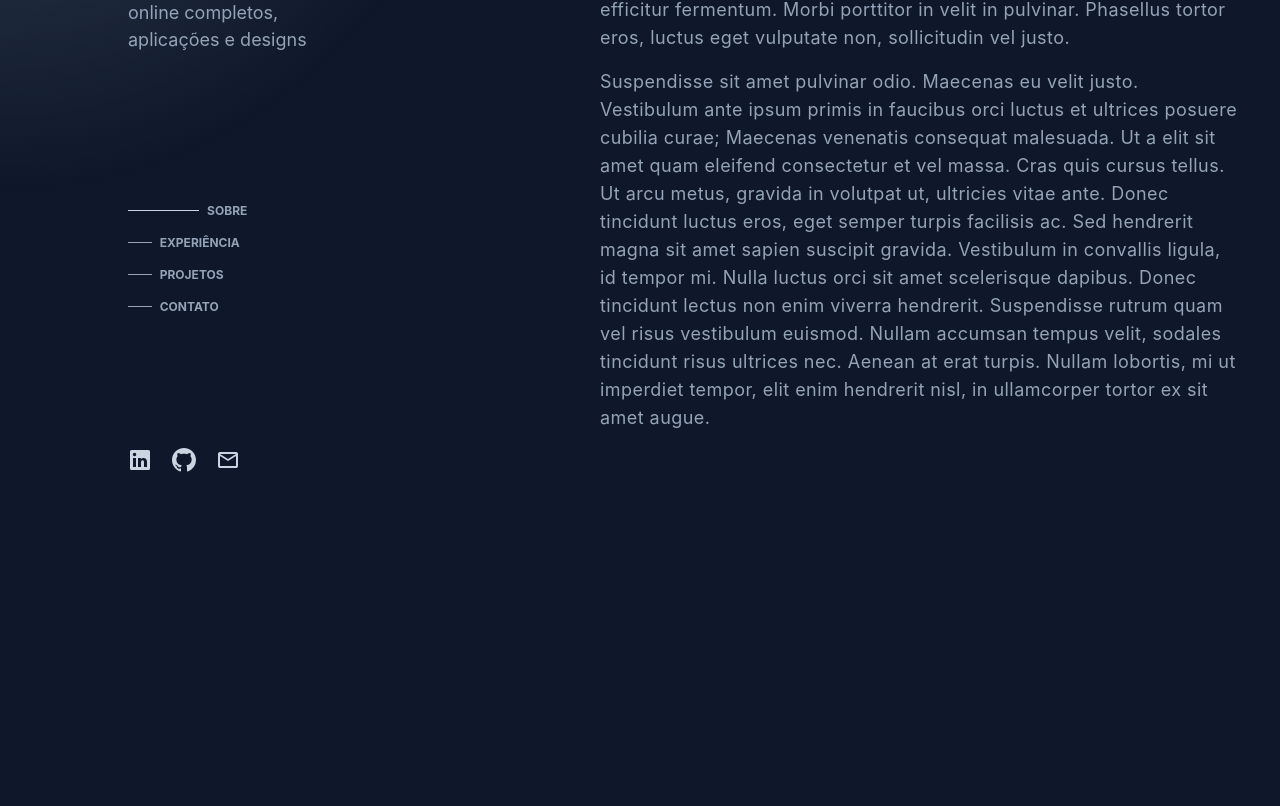
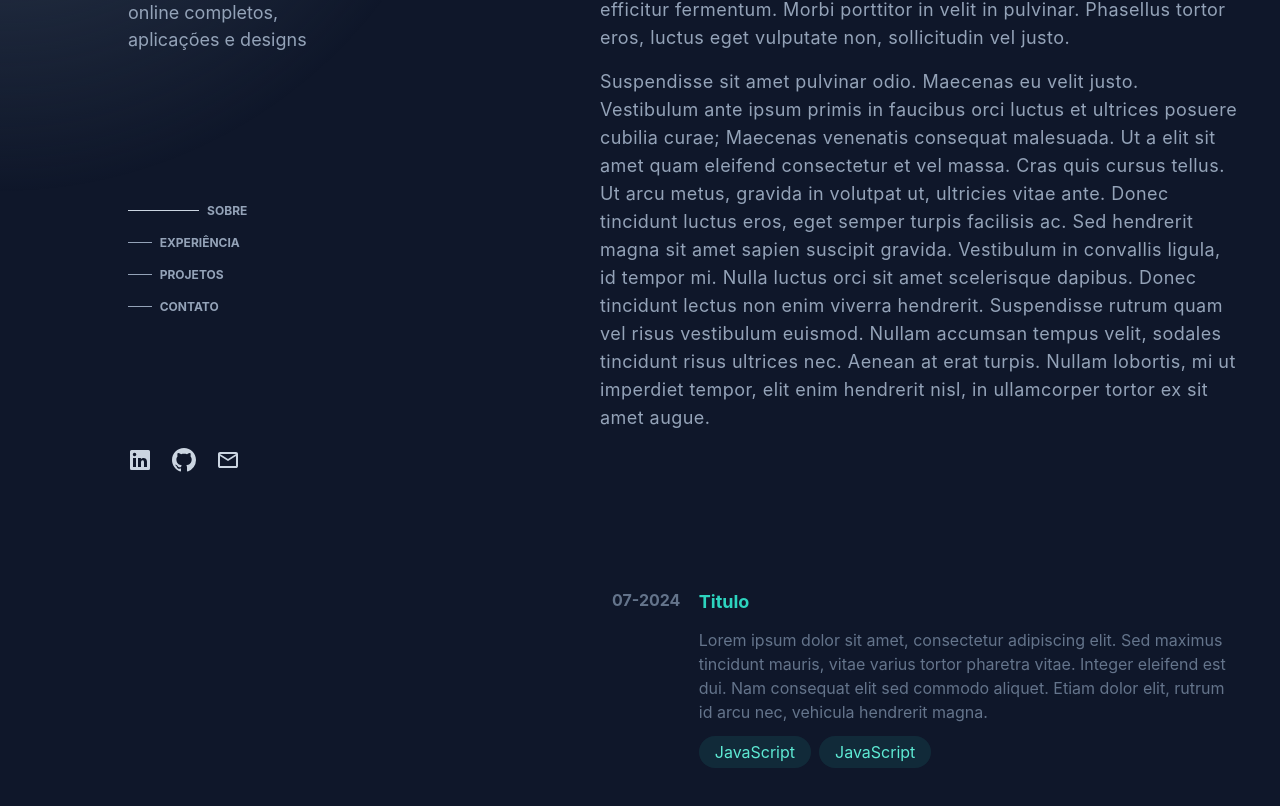
Before and after one commit to Acquesta/v4, a Next.js app: page / in a window 1280 px wide. Shown: the part 288-1094 px from the top of the page. Built offline with nearby package versions, Linux system fonts and the light colour scheme.

Commit message:
experiencia

```diff
--- /dev/null
+++ b/app/components/CardsInfos.js
@@ -0,0 +1,23 @@
+function CardInfos() {
+    return (
+        <div className="flex gap-5 w-1/2 mx-10 my-10">
+            <div className="flex hover:bg-slate-700/30 py-5 px-3 rounded-xl cursor-pointer">
+                <div className="w-1/2">
+                    <h4 className="text-slate-500 font-bold">07-2024</h4>
+                </div>
+                <div>
+                    <h4 className="text-teal-400 text-lg font-bold">Titulo</h4>
+                    <p className="text-slate-500 my-3">Lorem ipsum dolor sit amet, consectetur adipiscing elit. Sed maximus tincidunt mauris, vitae varius tortor pharetra vitae. Integer eleifend est dui. Nam consequat elit sed commodo aliquet. Etiam dolor elit, rutrum id arcu nec, vehicula hendrerit magna.</p>
+                    <div>
+                        <ul className="flex flex-wrap gap-2">
+                            <li className="bg-teal-400/10 text-teal-300 px-4 py-1 rounded-full">JavaScript</li>
+                            <li className="bg-teal-400/10 text-teal-300 px-4 py-1 rounded-full">JavaScript</li>
+                        </ul>
+                    </div>
+                </div>
+            </div>
+        </div>
+     );
+}
+
+export default CardInfos;
--- a/app/components/Header.js
+++ b/app/components/Header.js
@@ -1,9 +1,13 @@
+import { useState } from "react";
+
 function Header({ lingua, sobreVisible }) {
 
     console.log(sobreVisible);
 
+    const [hover, setHover] = useState(false)
+
     return (
-        <div className="fixed top-10 left-32 flex flex-col justify-between mx-auto py-20 w-1/3 h-[100vh]">
+        <div className="z-30 fixed top-10 left-32 flex flex-col justify-between mx-auto py-20 w-1/3 h-[100vh]">
             <div>
                 <h1 className="text-slate-300 text-4xl font-bold">Lorenzo Adinolfi Acquesta</h1>
                 <h2 className="text-slate-200 text-xl my-4">Engenheiro de software</h2>
@@ -11,21 +15,23 @@ function Header({ lingua, sobreVisible }) {
             </div>
             <div>
                 <ul>
-                    <li className={`w-1/3 mt-4 flex items-center gap-2 uppercase font-bold text-xs text-slate-400 cursor-pointer hover:text-slate-300 hover:w-1/2 transition-all ${sobreVisible ? 'text-slate-300 w-full ' : ''}`} >
+                    <li className={`z-30 w-1/3 mt-4 flex items-center gap-2 uppercase font-bold text-xs text-slate-400 cursor-pointer hover:text-slate-300 hover:w-full transition-all ${sobreVisible ? 'text-slate-100 w-full' : ''}`} >
                         <div className="bg-slate-300 w-1/6 h-[1px]"></div>
                         <p>Sobre</p>
                     </li>
-                    <li className="w-1/3 mt-4 flex items-center gap-2 uppercase font-bold text-xs text-slate-400 cursor-pointer hover:text-slate-300 hover:w-1/2 transition-all">
+                    <li onMouseOver={() => {
+                        // setHover(true)
+                    }} className={`w-1/3 mt-4 flex items-center gap-2 uppercase font-bold text-xs text-slate-400 cursor-pointer hover:text-slate-300 hover:w-full transition-all ${hover ? 'text-slate-100 w-full' : ''}`}>
                         <div className="bg-slate-400 w-1/6 h-[1px]" ></div>
                         <p>Experiência</p>
                     </li>
 
-                    <li className="w-1/3 mt-4 flex items-center gap-2 uppercase font-bold text-xs text-slate-400 cursor-pointer hover:text-slate-300 hover:w-1/2 transition-all">
+                    <li className="w-1/3 mt-4 flex items-center gap-2 uppercase font-bold text-xs text-slate-400 cursor-pointer hover:text-slate-300 hover:w-full transition-all">
                         <div className="bg-slate-400 w-1/6 h-[1px]" ></div>
                         <p>Projetos</p>
                     </li>
 
-                    <li className="w-1/3 mt-4 flex items-center gap-2 uppercase font-bold text-xs text-slate-400 cursor-pointer hover:text-slate-300 hover:w-1/2 transition-all">
+                    <li className="w-1/3 mt-4 flex items-center gap-2 uppercase font-bold text-xs text-slate-400 cursor-pointer hover:text-slate-300 hover:w-full transition-all">
                         <div className="bg-slate-400 w-1/6 h-[1px]" ></div>
                         <p>Contato</p>
                     </li>
--- a/app/components/Sobre.js
+++ b/app/components/Sobre.js
@@ -1,6 +1,6 @@
 function Sobre({ ref }) {
     return (
-        <div ref={ref} className="right-20 text-slate-400 w-1/2 mx-10 mt-20 text-lg tracking-wide h-[100vh]">
+        <div ref={ref} className="right-20 text-slate-400 w-1/2 mx-10 my-20 text-lg tracking-wide">
             <h2 className="text-slate-200 uppercase tracking-wider my-8">Sobre</h2>
             <p className="mb-4 ">Lorem ipsum dolor sit amet, consectetur adipiscing elit. Sed maximus tincidunt mauris, vitae varius tortor pharetra vitae. Integer eleifend est dui. Nam consequat elit sed commodo aliquet. Etiam dolor elit, rutrum id arcu nec, vehicula hendrerit magna. Nullam sit amet mauris a enim efficitur fermentum. Morbi porttitor in velit in pulvinar. Phasellus tortor eros, luctus eget vulputate non, sollicitudin vel justo.</p>
             <p className="mb-4">Suspendisse sit amet pulvinar odio. Maecenas eu velit justo. Vestibulum ante ipsum primis in faucibus orci luctus et ultrices posuere cubilia curae; Maecenas venenatis consequat malesuada. Ut a elit sit amet quam eleifend consectetur et vel massa. Cras quis cursus tellus. Ut arcu metus, gravida in volutpat ut, ultricies vitae ante. Donec tincidunt luctus eros, eget semper turpis facilisis ac. Sed hendrerit magna sit amet sapien suscipit gravida. Vestibulum in convallis ligula, id tempor mi. Nulla luctus orci sit amet scelerisque dapibus. Donec tincidunt lectus non enim viverra hendrerit. Suspendisse rutrum quam vel risus vestibulum euismod. Nullam accumsan tempus velit, sodales tincidunt risus ultrices nec. Aenean at erat turpis. Nullam lobortis, mi ut imperdiet tempor, elit enim hendrerit nisl, in ullamcorper tortor ex sit amet augue.</p>
--- a/app/page.js
+++ b/app/page.js
@@ -3,6 +3,7 @@
 import { useEffect, useRef, useState } from "react";
 import Header from "./components/Header";
 import Sobre from "./components/Sobre";
+import CardInfos from "./components/CardsInfos";
 
 export default function Home() {
   const [mousePos, setMousePos] = useState({ x: 0, y: 0 });
@@ -54,7 +55,7 @@ export default function Home() {
       <Header lingua={"pt-br"} sobreVisible={isVisible} />
       <div className="flex flex-col justify-center items-end">
         <Sobre ref={ref} />
-        <div className="relative h-[100vh] w-full "></div>
+        <CardInfos />
       </div>
     </div>
   );
```
